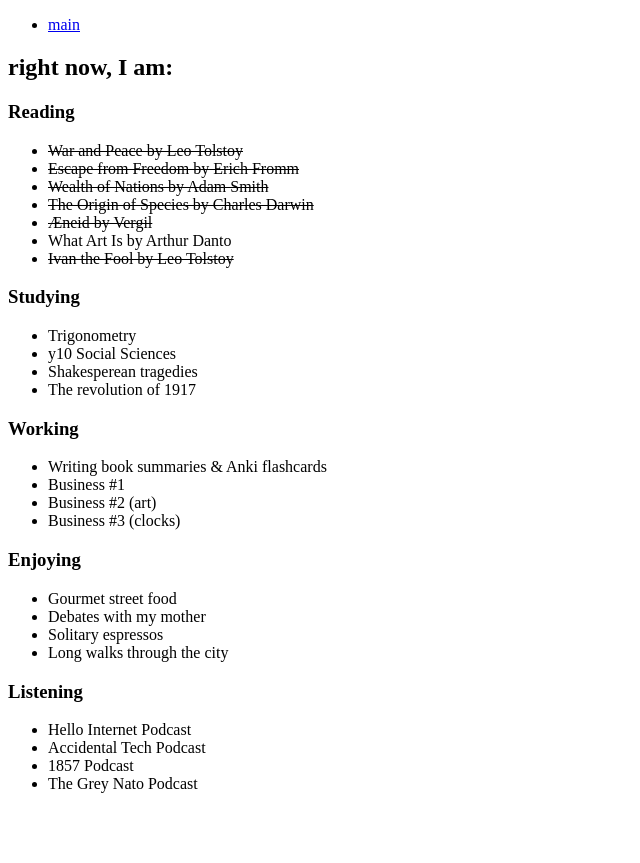
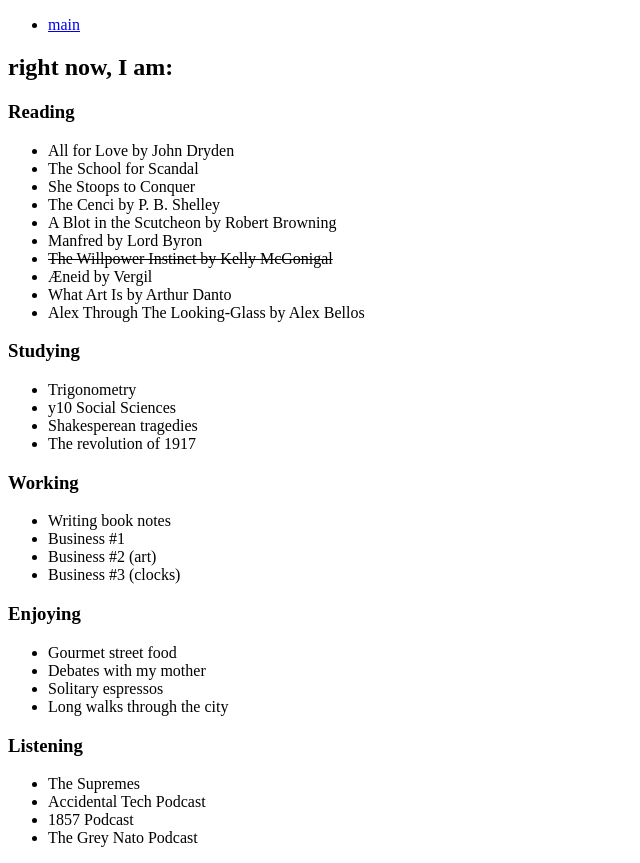
Before and after one commit to egor6417/blog, a plain HTML site: page now.html in a window 1280 px wide. Shown: the whole page, without its empty margins (0-640 px from the left). Before the commit the page ends 809 px from the top, so only its background shows below. Drawn offline with Linux system fonts and the light colour scheme.

Commit message:
new books & listening songs

```diff
--- a/now.html
+++ b/now.html
@@ -15,13 +15,16 @@
 <h2>right now, I am:</h2>
 <h3>Reading</h3>
 	<ul>
-		<li><strike>War and Peace by Leo Tolstoy</strike></li>
-		<li><strike>Escape from Freedom by Erich Fromm</strike></li>
-		<li><strike>Wealth of Nations by Adam Smith</strike></li>
-		<li><strike>The Origin of Species by Charles Darwin</strike></li>
-		<li><strike>Æneid by Vergil</strike></li>
+		<li>All for Love by John Dryden</li>
+		<li>The School for Scandal</li>
+		<li>She Stoops to Conquer</li>
+		<li>The Cenci by P. B. Shelley</li>
+		<li>A Blot in the Scutcheon by Robert Browning</li>
+		<li>Manfred by Lord Byron</li>
+		<li><strike>The Willpower Instinct by Kelly McGonigal</strike></li>
+		<li>Æneid by Vergil</li>
 		<li>What Art Is by Arthur Danto</li>
-		<li><strike>Ivan the Fool by Leo Tolstoy</strike></li>
+		<li>Alex Through The Looking-Glass by Alex Bellos</li>
 	</ul>
 <h3>Studying</h3>
 	<ul>
@@ -32,7 +35,7 @@
 	</ul>
 <h3>Working</h3>
 	<ul>
-		<li>Writing book summaries & Anki flashcards</li>
+		<li>Writing book notes</li>
 		<li>Business #1 </li>
 		<li>Business #2 (art)</li>
 		<li>Business #3 (clocks)</li>
@@ -46,7 +49,7 @@
 	</ul>
 <h3>Listening</h3>
 	<ul>
-		<li>Hello Internet Podcast</li>
+		<li>The Supremes</li>
 		<li>Accidental Tech Podcast</li>
 		<li>1857 Podcast </li>
 		<li>The Grey Nato Podcast</li>
```
